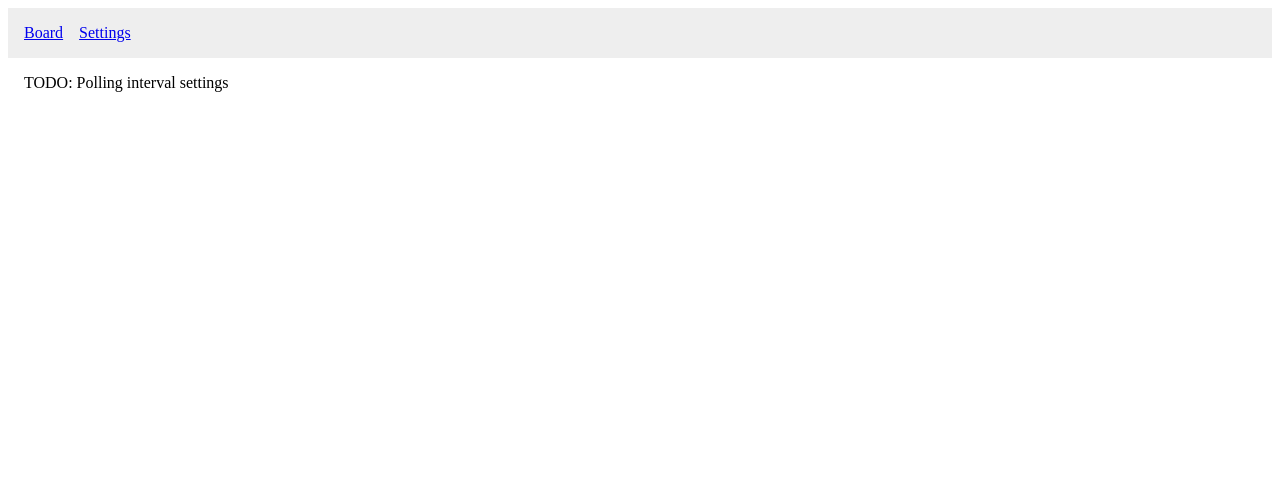
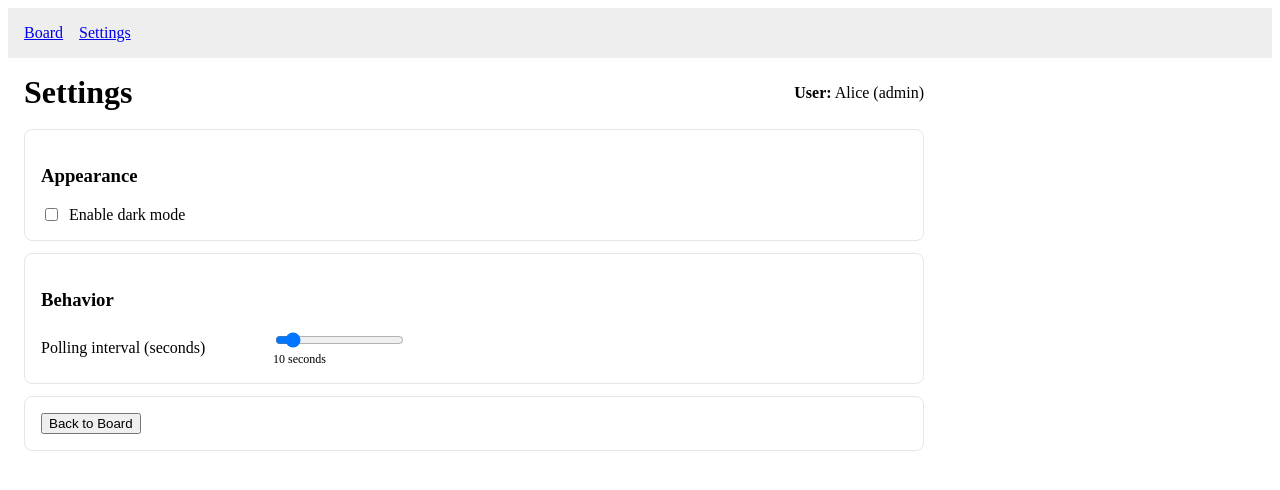
Before and after one commit to chukwuma-azubuike/kanban-issue-board, a React (Create React App) app: page /settings in a window 1280 px wide. Shown: the top 490 px of the page. Built offline with nearby package versions, Linux system fonts and the light colour scheme.

Commit message:
feat(settings): wire up settings page with zustand store

```diff
--- a/src/pages/SettingsPage.tsx
+++ b/src/pages/SettingsPage.tsx
@@ -1,5 +1,73 @@
-import React from 'react';
+import React, { ChangeEvent } from 'react';
+import { useSettingsStore } from '../stores/settingsStore';
+import { currentUser } from '../constants/currentUser';
+import { useNavigate } from 'react-router-dom';
 
-export const SettingsPage = () => {
-    return <div style={{ padding: '1rem' }}>TODO: Polling interval settings</div>;
-};
+export function SettingsPage() {
+	const navigate = useNavigate();
+	const { darkMode, pollingIntervalSec, setDarkMode, setPollingIntervalSec } = useSettingsStore();
+
+	const isAdmin = currentUser.role === 'admin';
+
+	const handleDarkMode = (e: ChangeEvent<HTMLInputElement>) => {
+		setDarkMode(e.target.checked);
+	};
+
+	const handlePollingInterval = (e: ChangeEvent<HTMLInputElement>) => {
+		setPollingIntervalSec(Number(e.target.value));
+	};
+
+	const handleNavigate = () => {
+		navigate('/board');
+	};
+
+	return (
+		<div style={{ maxWidth: 900, padding: '1rem' }}>
+			<header style={{ display: 'flex', alignItems: 'center', gap: 12, marginBottom: 18 }}>
+				<h1 style={{ margin: 0 }}>Settings</h1>
+				<div style={{ marginLeft: 'auto' }}>
+					<strong>User:</strong> {currentUser.name} ({currentUser.role})
+				</div>
+			</header>
+
+			<section style={{ border: '1px solid #e6e6e6', padding: 16, borderRadius: 8, marginBottom: 12 }}>
+				<h3>Appearance</h3>
+				<label style={{ display: 'flex', gap: 8, alignItems: 'center', marginTop: 8 }}>
+					<input type="checkbox" checked={darkMode} onChange={handleDarkMode} disabled={!isAdmin} />
+					Enable dark mode
+				</label>
+			</section>
+
+			<section style={{ border: '1px solid #e6e6e6', padding: 16, borderRadius: 8, marginBottom: 12 }}>
+				<h3>Behavior</h3>
+
+				<div
+					style={{
+						gap: 12,
+						marginTop: 8,
+						display: 'grid',
+						alignItems: 'center',
+						gridTemplateColumns: '220px 1fr',
+					}}
+				>
+					<label>Polling interval (seconds)</label>
+					<div>
+						<input
+							min={5}
+							max={60}
+							type="range"
+							disabled={!isAdmin}
+							value={pollingIntervalSec}
+							onChange={handlePollingInterval}
+						/>
+						<div style={{ fontSize: 12 }}>{pollingIntervalSec} seconds</div>
+					</div>
+				</div>
+			</section>
+
+			<section style={{ border: '1px solid #e6e6e6', padding: 16, borderRadius: 8, marginBottom: 12 }}>
+				<button onClick={handleNavigate}>Back to Board</button>
+			</section>
+		</div>
+	);
+}
```
